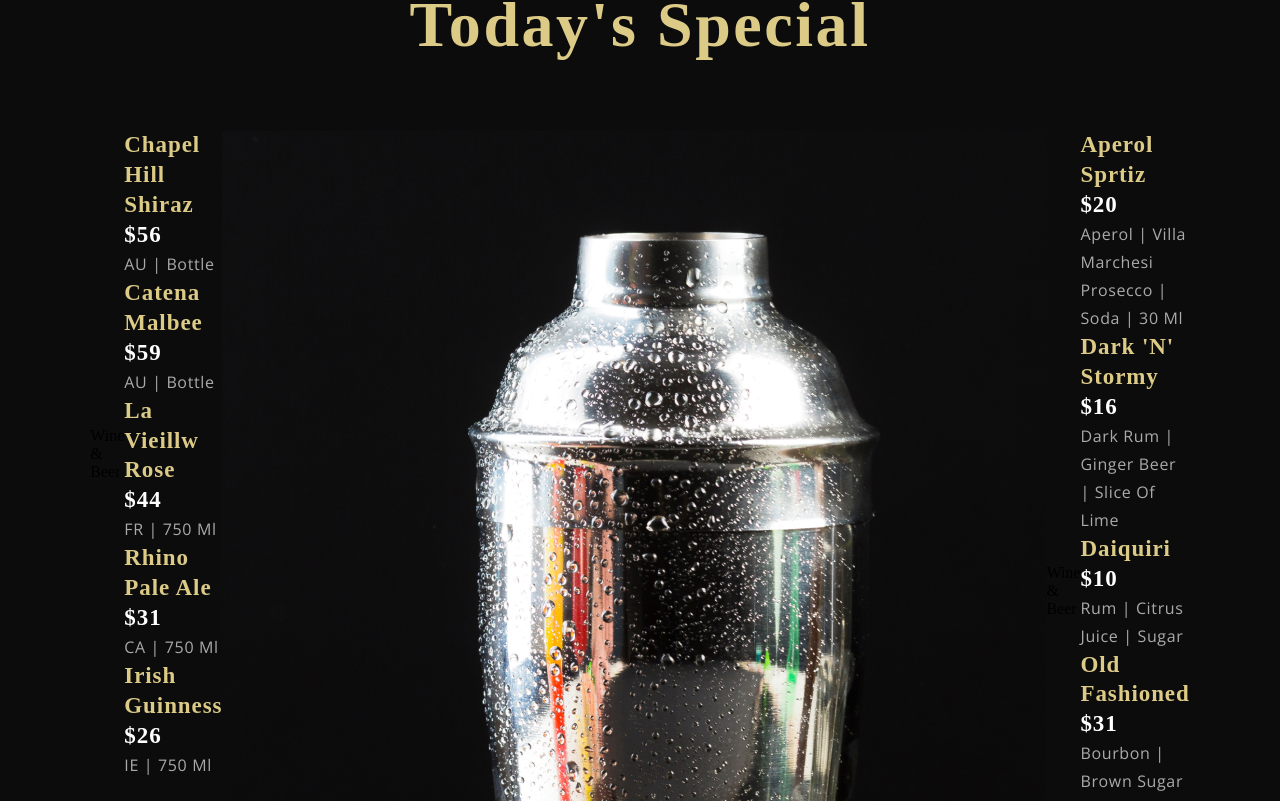
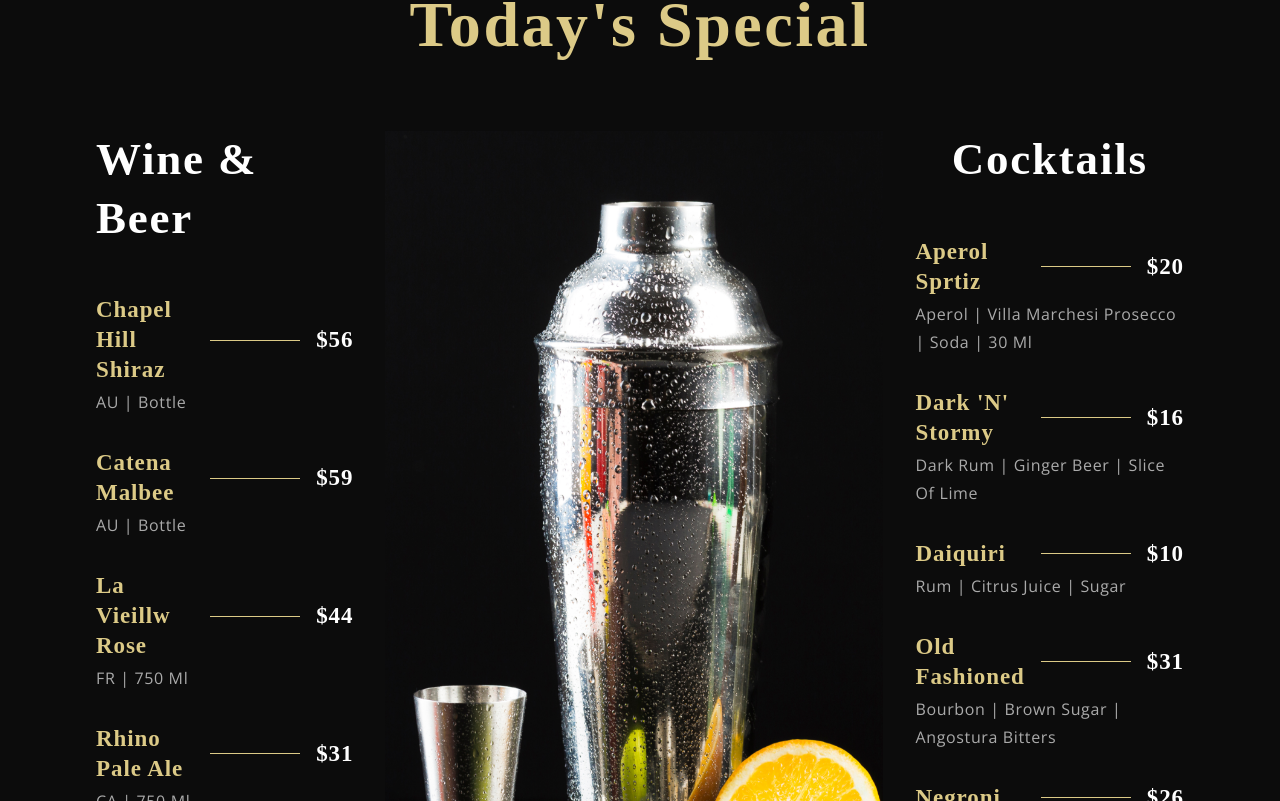
Before and after one commit to evribsap/gerich-restaurant-react, a React (Create React App) app: page / in a window 1280 px wide. Shown: the part 2339-3140 px from the top of the page. Built offline with nearby package versions, Linux system fonts and the light colour scheme; a web font is replaced by a local one.

Commit message:
update special menu

```diff
--- a/src/components/Menuitem/MenuItem.css
+++ b/src/components/Menuitem/MenuItem.css
@@ -0,0 +1,36 @@
+.app__menuitem {
+    width: 100%;
+    margin: 1rem 0;
+
+    display: flex;
+    flex-direction: column;
+}
+
+.app__menuitem-head {
+    display: flex;
+    justify-content: space-between;
+    align-items: center;
+}
+
+.app__menuitem-sub {
+    width: 100%;
+    margin-top: 0.2rem;
+}
+
+.app__menuitem-name {
+    flex: 1;
+}
+
+.app__menuitem-dash {
+    /* Rectangle 14 */
+    width: 90px;
+    height: 1px;
+    background: var(--color-golden);
+    margin: 0 1rem;
+}
+
+.app__menuitem-price {
+    display: flex;
+    justify-content: flex-end;
+    align-items: flex-end;
+}
--- a/src/container/Menu/SpecialMenu.css
+++ b/src/container/Menu/SpecialMenu.css
@@ -15,5 +15,72 @@
     display: flex;
     justify-content: center;
     align-items: flex-start;
-    flex-directin: row;
+    flex-direction: row;
 }
+
+.app__specialMenu-menu_heading {
+    font-family: var(--font-base);
+    font-weight: 600;
+    font-size: 45px;
+    line-height: 58.5px;
+    letter-spacing: 0.04em;
+    color: var(--color-white);
+}
+
+.app__specialMenu-menu_wine,
+.app__specialMenu-menu_cocktails {
+    flex: 1;
+    width: 100%;
+    flex-direction: column;
+}
+
+.app__specialMenu-menu_img {
+    width: 410px;
+    margin: 0 2rem;
+}
+
+.app__specialMenu-menu_img img{
+    width: 100%;
+    height: auto;
+}
+
+.app__specialMenu-menu_items {
+    display: flex;
+    flex-direction: column;
+
+    margin: 2rem 0;
+    width: 100%;
+}
+
+@media screen and (max-width: 2000px) {
+    .app__specialMenu-menu_img {
+        width: 650px;
+    }
+
+    .app__specialMenu-menu_img img{
+        height: 920px;
+    }
+}
+
+@media screen and (max-width: 1150px) {
+    .app__specialMenu-menu {
+        flex-direction: column;
+        align-items: center;
+        width: 100%;
+    }
+
+    .app__specialMenu-menu_img {
+        margin: 3rem 0;
+    }
+}
+
+@media screen and (max-width: 650px) {
+    .app__specialMenu-menu_img {
+        width: 100%;
+    }
+
+    .app__specialMenu-menu_heading {
+        font-size: 35px;
+        line-height: 48.5px;
+    }
+}
--- a/src/container/Menu/SpecialMenu.jsx
+++ b/src/container/Menu/SpecialMenu.jsx
@@ -13,8 +13,8 @@ const SpecialMenu = () => (
 
     <div className="app__specialMenu-menu">
       <div className="app__specialMenu-menu_wine flex__center">
-        <p className="app__specialMenu_menu_heading">Wine & Beer</p>
-        <div className="app__specialMenu_menu_item">
+        <p className="app__specialMenu-menu_heading">Wine & Beer</p>
+        <div className="app__specialMenu-menu_items">
           {data.wines.map((wine, index) => (
             <MenuItem key={wine.title + index}title={wine.title} price={wine.price} tags={wine.tags} />
           ))}
@@ -26,8 +26,8 @@ const SpecialMenu = () => (
       </div>
 
       <div className="app__specialMenu-menu_cocktails flex__center">
-        <p className="app__specialMenu_menu_heading">Wine & Beer</p>
-        <div className="app__specialMenu_menu_item">
+        <p className="app__specialMenu-menu_heading">Cocktails</p>
+        <div className="app__specialMenu-menu_items">
           {data.cocktails.map((cocktail, index) => (
             <MenuItem key={cocktail.title + index} title={cocktail.title} price={cocktail.price} tags={cocktail.tags} />
           ))}
```
